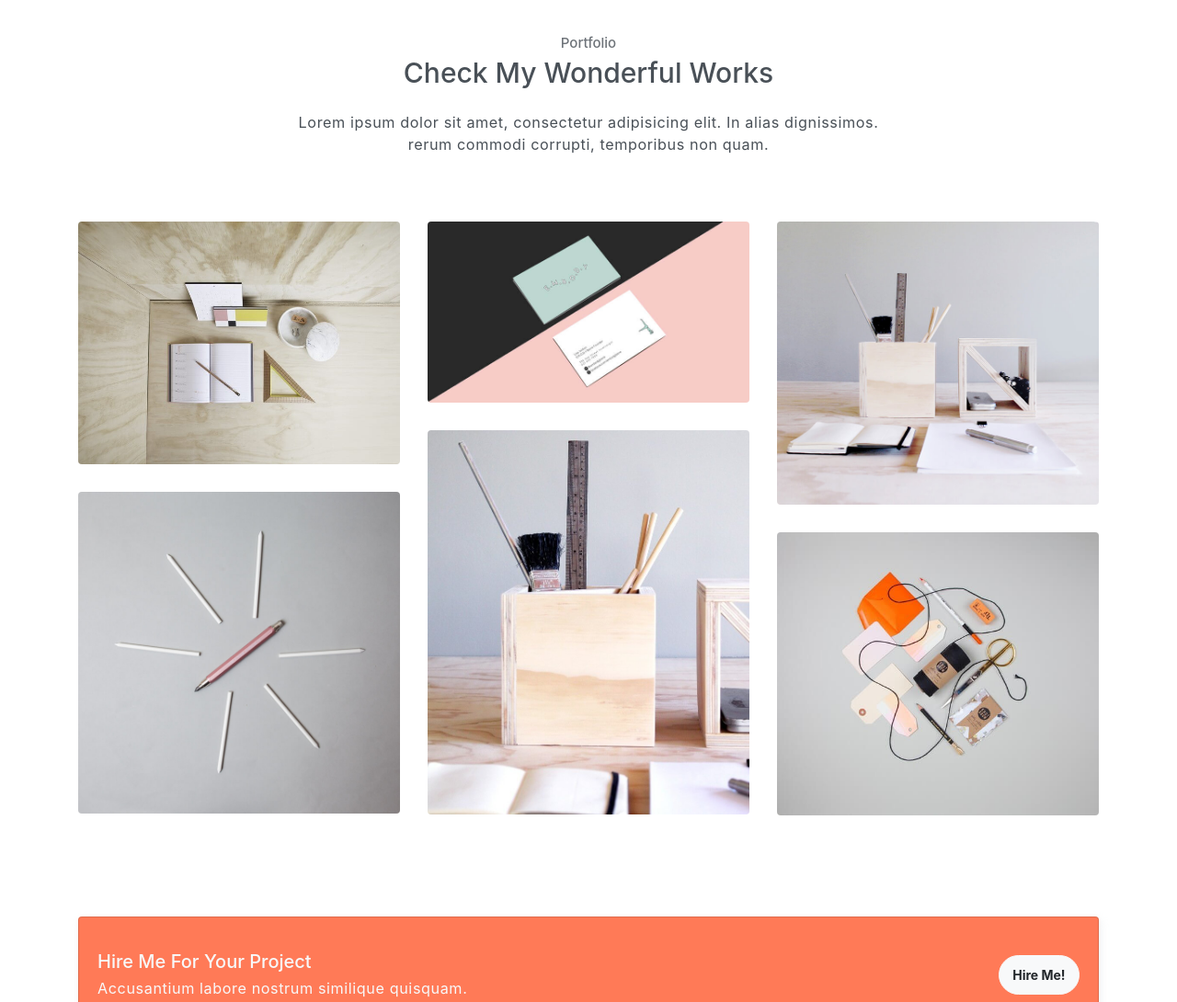
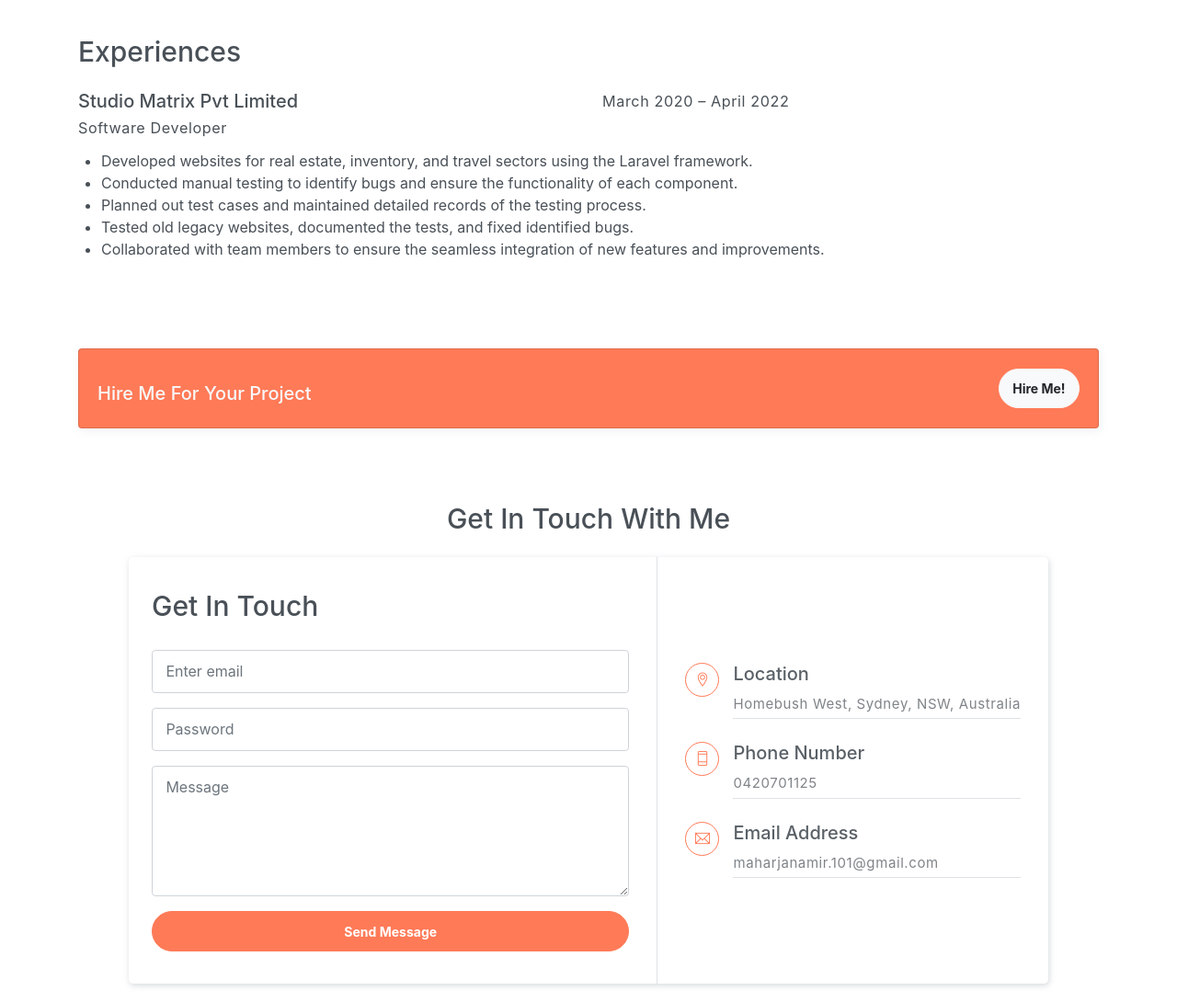
Before and after one commit to Am-iir/Am-iir.github.io, a plain HTML site: page index.html in a window 1280 px wide. Shown: the part 2060-3150 px from the top of the page at 92% size. Drawn offline with Linux system fonts and the light colour scheme.

Commit message:
Added Experience

```diff
--- a/index.html
+++ b/index.html
@@ -99,51 +99,6 @@
         </div>
     </section>
 
-<!--    &lt;!&ndash; Service section &ndash;&gt;-->
-<!--    <section id="service" class="section">-->
-<!--        <div class="container text-center">-->
-<!--            <h6 class="subtitle">Service</h6>-->
-<!--            <h6 class="section-title mb-4">What I Do</h6>-->
-<!--            <p class="mb-5 pb-4">Lorem ipsum dolor sit amet, consectetur adipisicing elit. In alias dignissimos. <br> rerum commodi corrupti, temporibus non quam.</p>-->
-
-<!--            <div class="row">-->
-<!--                <div class="col-sm-6 col-md-3 mb-4">-->
-<!--                    <div class="custom-card card border">-->
-<!--                        <div class="card-body">-->
-<!--                            <i class="icon ti-crown"></i>-->
-<!--                            <h5>UI/UX Design</h5>-->
-<!--                        </div>-->
-<!--                    </div>-->
-<!--                </div>-->
-<!--                <div class="col-sm-6 col-md-3 mb-4">-->
-<!--                    <div class="custom-card card border">-->
-<!--                        <div class="card-body">-->
-<!--                            <i class="icon ti-desktop"></i>-->
-<!--                            <h5>Web Design</h5>-->
-<!--                        </div>-->
-<!--                    </div>-->
-<!--                </div>-->
-<!--                <div class="col-sm-6 col-md-3 mb-4">-->
-<!--                    <div class="custom-card card border">-->
-<!--                        <div class="card-body">-->
-<!--                            <i class="icon ti-mobile"></i>-->
-<!--                            <h5>App Design</h5>-->
-<!--                        </div>-->
-<!--                    </div>-->
-<!--                </div>-->
-<!--                <div class="col-sm-6 col-md-3 mb-4">-->
-<!--                    <div class="custom-card card border">-->
-<!--                        <div class="card-body">-->
-<!--                            <i class="icon ti-bar-chart"></i>-->
-<!--                            <h5>SEO</h5>-->
-<!--                        </div>-->
-<!--                    </div>-->
-<!--                </div>-->
-<!--            </div>-->
-<!--        </div>-->
-<!--    </section>-->
-<!--    &lt;!&ndash; End of Sectoin &ndash;&gt;-->
-
     <!-- Skills section -->
     <section id="skills" class="section">
         <div class="container text-center">
@@ -213,84 +168,117 @@
     </section>
     <!-- End of Skills sections -->
 
-    <!-- Portfolio section -->
-    <section id="portfolio" class="section">
-        <div class="container text-center">
-            <h6 class="subtitle">Portfolio</h6>
-            <h6 class="section-title mb-4">Check My Wonderful Works</h6>
-            <p class="mb-5 pb-4">Lorem ipsum dolor sit amet, consectetur adipisicing elit. In alias dignissimos. <br> rerum commodi corrupti, temporibus non quam.</p>
+
+    <section id="experiences" class="section">
+        <div class="container">
+            <h6 class="section-title mb-4">Experiences</h6>
 
             <div class="row">
-                <div class="col-sm-4">
-                    <div class="img-wrapper">
-                        <img src="assets/imgs/folio-1.jpg" alt="">
-                        <div class="overlay">
-                            <div class="overlay-infos">
-                                <h5>Project Title</h5>
-                                <a href="javascript:void(0)"><i class="ti-zoom-in"></i></a>
-                                <a href="javascript:void(0)"><i class="ti-link"></i></a>
-                            </div>
-                        </div>
-                    </div>
-                    <div class="img-wrapper">
-                        <img src="assets/imgs/folio-2.jpg" alt="">
-                        <div class="overlay">
-                            <div class="overlay-infos">
-                                <h5>Project Title</h5>
-                                <a href="javascript:void(0)"><i class="ti-zoom-in"></i></a>
-                                <a href="javascript:void(0)"><i class="ti-link"></i></a>
-                            </div>
-                        </div>
-                    </div>
+                <div class="col-sm-6">
+
+
+                        <h5>Studio Matrix Pvt Limited</h5>
+                        <p> Software Developer </p>
                 </div>
-                <div class="col-sm-4">
-                    <div class="img-wrapper">
-                        <img src="assets/imgs/folio-3.jpg" alt="">
-                        <div class="overlay">
-                            <div class="overlay-infos">
-                                <h5>Project Title</h5>
-                                <a href="javascript:void(0)"><i class="ti-zoom-in"></i></a>
-                                <a href="javascript:void(0)"><i class="ti-link"></i></a>
-                            </div>
-                        </div>
-                    </div>
-                    <div class="img-wrapper">
-                        <img src="assets/imgs/folio-4.jpg" alt="">
-                        <div class="overlay">
-                            <div class="overlay-infos">
-                                <h5>Project Title</h5>
-                                <a href="javascript:void(0)"><i class="ti-zoom-in"></i></a>
-                                <a href="javascript:void(0)"><i class="ti-link"></i></a>
-                            </div>
-                        </div>
-                    </div>
+                <div class="col-sm-6">
+                    <p> March 2020 – April 2022</p>
                 </div>
-                <div class="col-sm-4">
-                    <div class="img-wrapper">
-                        <img src="assets/imgs/folio-5.jpg" alt="">
-                        <div class="overlay">
-                            <div class="overlay-infos">
-                                <h5>Project Title</h5>
-                                <a href="javascript:void(0)"><i class="ti-zoom-in"></i></a>
-                                <a href="javascript:void(0)"><i class="ti-link"></i></a>
-                            </div>
-                        </div>
-                    </div>
-                    <div class="img-wrapper">
-                        <img src="assets/imgs/folio-6.jpg" alt="">
-                        <div class="overlay">
-                            <div class="overlay-infos">
-                                <h5>Project Title</h5>
-                                <a href="javascript:void(0)"><i class="ti-zoom-in"></i></a>
-                                <a href="javascript:void(0)"><i class="ti-link"></i></a>
-                            </div>
-                        </div>
-                    </div>
+            <div>
+                    <ul>
+                        <li>Developed websites for real estate, inventory, and travel sectors using the Laravel framework.</li>
+                        <li>Conducted manual testing to identify bugs and ensure the functionality of each component.</li>
+                        <li>Planned out test cases and maintained detailed records of the testing process.</li>
+                        <li>Tested old legacy websites, documented the tests, and fixed identified bugs.</li>
+                        <li>Collaborated with team members to ensure the seamless integration of new features and improvements.</li>
+                    </ul>
                 </div>
+
             </div>
+
+
 
         </div>
     </section>
+
+
+
+    <!-- Portfolio section -->
+<!--    <section id="portfolio" class="section">-->
+<!--        <div class="container text-center">-->
+<!--            <h6 class="section-title mb-4">Experiences</h6>-->
+<!--            <p class="mb-5 pb-4">Lorem ipsum dolor sit amet, consectetur adipisicing elit. In alias dignissimos. <br> rerum commodi corrupti, temporibus non quam.</p>-->
+
+<!--            <div class="row">-->
+<!--                <div class="col-sm-4">-->
+<!--                    <div class="img-wrapper">-->
+<!--                        <img src="assets/imgs/folio-1.jpg" alt="">-->
+<!--                        <div class="overlay">-->
+<!--                            <div class="overlay-infos">-->
+<!--                                <h5>Project Title</h5>-->
+<!--                                <a href="javascript:void(0)"><i class="ti-zoom-in"></i></a>-->
+<!--                                <a href="javascript:void(0)"><i class="ti-link"></i></a>-->
+<!--                            </div>-->
+<!--                        </div>-->
+<!--                    </div>-->
+<!--                    <div class="img-wrapper">-->
+<!--                        <img src="assets/imgs/folio-2.jpg" alt="">-->
+<!--                        <div class="overlay">-->
+<!--                            <div class="overlay-infos">-->
+<!--                                <h5>Project Title</h5>-->
+<!--                                <a href="javascript:void(0)"><i class="ti-zoom-in"></i></a>-->
+<!--                                <a href="javascript:void(0)"><i class="ti-link"></i></a>-->
+<!--                            </div>-->
+<!--                        </div>-->
+<!--                    </div>-->
+<!--                </div>-->
+<!--                <div class="col-sm-4">-->
+<!--                    <div class="img-wrapper">-->
+<!--                        <img src="assets/imgs/folio-3.jpg" alt="">-->
+<!--                        <div class="overlay">-->
+<!--                            <div class="overlay-infos">-->
+<!--                                <h5>Project Title</h5>-->
+<!--                                <a href="javascript:void(0)"><i class="ti-zoom-in"></i></a>-->
+<!--                                <a href="javascript:void(0)"><i class="ti-link"></i></a>-->
+<!--                            </div>-->
+<!--                        </div>-->
+<!--                    </div>-->
+<!--                    <div class="img-wrapper">-->
+<!--                        <img src="assets/imgs/folio-4.jpg" alt="">-->
+<!--                        <div class="overlay">-->
+<!--                            <div class="overlay-infos">-->
+<!--                                <h5>Project Title</h5>-->
+<!--                                <a href="javascript:void(0)"><i class="ti-zoom-in"></i></a>-->
+<!--                                <a href="javascript:void(0)"><i class="ti-link"></i></a>-->
+<!--                            </div>-->
+<!--                        </div>-->
+<!--                    </div>-->
+<!--                </div>-->
+<!--                <div class="col-sm-4">-->
+<!--                    <div class="img-wrapper">-->
+<!--                        <img src="assets/imgs/folio-5.jpg" alt="">-->
+<!--                        <div class="overlay">-->
+<!--                            <div class="overlay-infos">-->
+<!--                                <h5>Project Title</h5>-->
+<!--                                <a href="javascript:void(0)"><i class="ti-zoom-in"></i></a>-->
+<!--                                <a href="javascript:void(0)"><i class="ti-link"></i></a>-->
+<!--                            </div>-->
+<!--                        </div>-->
+<!--                    </div>-->
+<!--                    <div class="img-wrapper">-->
+<!--                        <img src="assets/imgs/folio-6.jpg" alt="">-->
+<!--                        <div class="overlay">-->
+<!--                            <div class="overlay-infos">-->
+<!--                                <h5>Project Title</h5>-->
+<!--                                <a href="javascript:void(0)"><i class="ti-zoom-in"></i></a>-->
+<!--                                <a href="javascript:void(0)"><i class="ti-link"></i></a>-->
+<!--                            </div>-->
+<!--                        </div>-->
+<!--                    </div>-->
+<!--                </div>-->
+<!--            </div>-->
+
+<!--        </div>-->
+<!--    </section>-->
     <!-- End of portfolio section -->
 
 <!--    &lt;!&ndash; Testmonial Section &ndash;&gt;-->
@@ -409,7 +397,6 @@
                     <div class="row align-items-center">
                         <div class="col-sm-9 text-center text-sm-left">
                             <h5 class="mt-3">Hire Me For Your Project</h5>
-                            <p class="mb-3">Accusantium labore nostrum similique quisquam.</p>
                         </div>
                         <div class="col-sm-3 text-center text-sm-right">
                             <button class="btn btn-light rounded">Hire Me!</button>
@@ -419,7 +406,7 @@
             </div>
         </div>
     </section>
-    <!-- End od Hire me section. -->
+    <!-- End of Hire me section. -->
 
     <!-- Contact Section -->
     <section id="contact" class="position-relative section">
```
